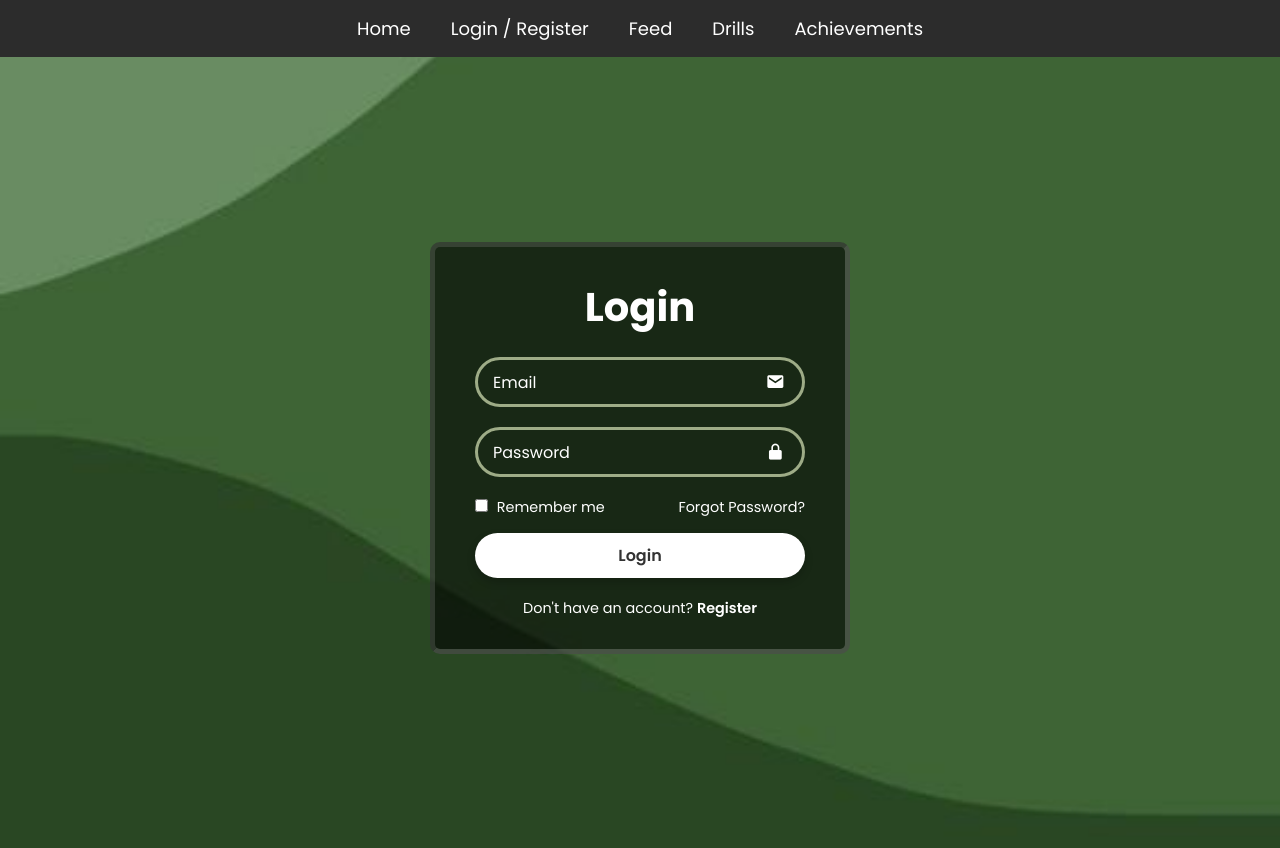
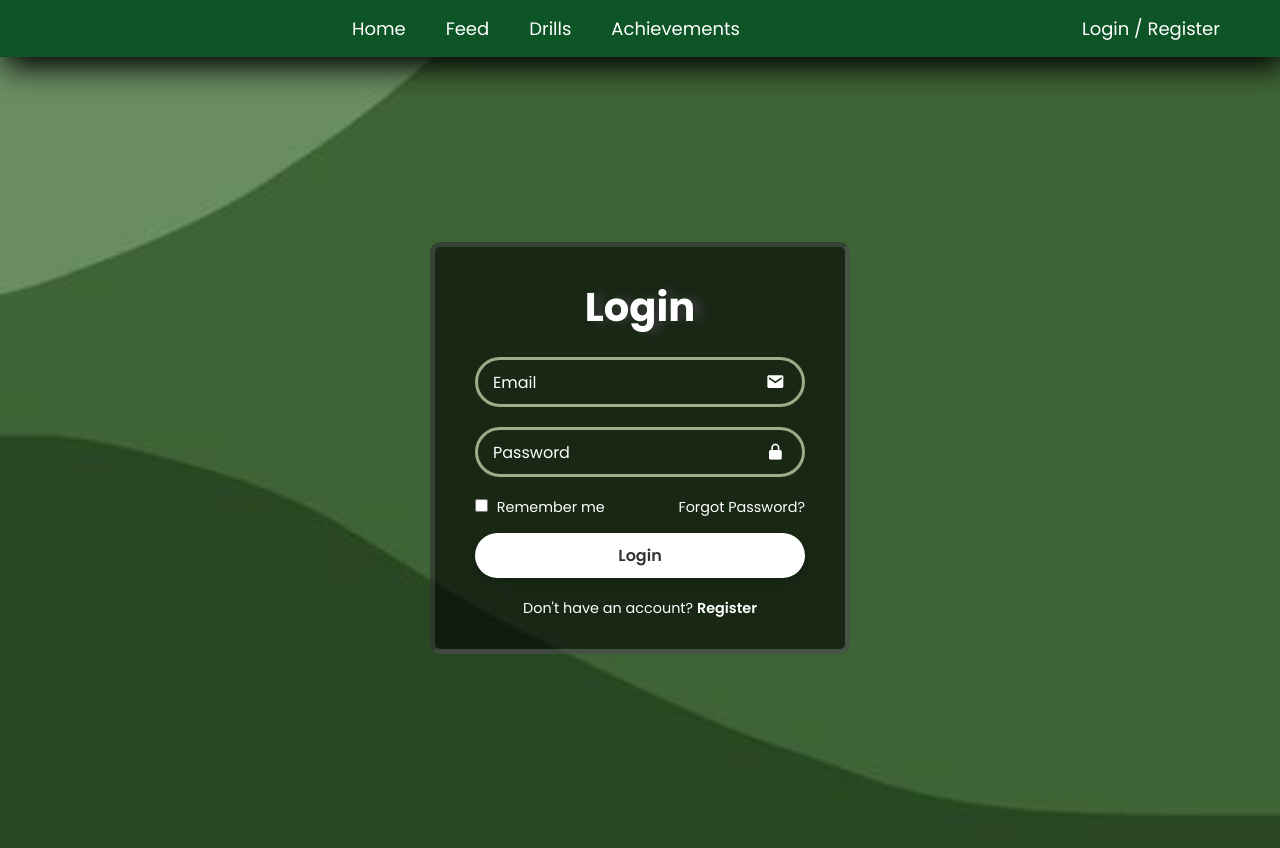
Before and after one commit to parora54/ignition-hacks-v5, a React (Vite) app in the folder client/: page /login in a window 1280 px wide. Built offline with nearby package versions, Linux system fonts and the light colour scheme.

Commit message:
Latest style push

```diff
--- a/client/src/components/Navbar.jsx
+++ b/client/src/components/Navbar.jsx
@@ -12,34 +12,36 @@ export default function Navbar() {
   return (
     <nav className={styles.navbar}>
       <div className={styles.navLinks}>
-        <a href="/" id="home" className={styles.navLink}>
+        <a href="/" className={styles.navHome}>
           Home
         </a>
         {user && (
-          <a href="/profile" id="profile" className={styles.navLink}>
+          <a href="/profile" className={styles.navLink}>
             Profile
           </a>
         )}
-        {!user && (
-          <a href="/login" id="login" className={styles.navLink}>
-            Login / Register
-          </a>
-        )}
-        <a href="/feed" id="feed" className={styles.navLink}>
+        <a href="/feed" className={styles.navFeed}>
           Feed
         </a>
-        <a href="/drills" id="drills" className={styles.navLink}>
+        <a href="/drills" className={styles.navDrills}>
           Drills
         </a>
-        <a href="/achievements" id="achievements" className={styles.navLink}>
+        <a href="/achievements" className={styles.navAchievements}>
           Achievements
         </a>
       </div>
-      {user && (
-        <button onClick={handleLogout} className={styles.authButton}>
-          Log Out
-        </button>
-      )}
+
+      <div>
+        {!user ? (
+          <a href="/login" className={styles.navLogin}>
+            Login / Register
+          </a>
+        ) : (
+          <button onClick={handleLogout} className={styles.authButton}>
+            Log Out
+          </button>
+        )}
+      </div>
     </nav>
   );
 }
--- a/client/src/styles/Feed.module.css
+++ b/client/src/styles/Feed.module.css
@@ -2,21 +2,25 @@
     font-family: Arial, sans-serif;
     margin: 0;
     padding: 0;
-    background-color: #f4f4f4;
+    background: url(../../public/assets/2.jpg);
 }
 
 .searchContainer {
-    padding: 20px;
+    padding: 100px;
     display: flex;
     align-items: center;
     justify-content: center;
-    background-color: #fff;
-    box-shadow: 0 2px 4px rgba(0, 0, 0, 0.1);
+    background-color: #36744a;
+    box-shadow: 0 2px 5px rgba(0, 0, 4, 10);
     flex-wrap: wrap;
     gap: 15px;
     max-width: 1200px;
     margin: 0 auto;
     transition: all 0.3s ease;
+}
+h1{
+    color: #fff;
+    text-shadow:  8px 0 10px #3a3a3a;
 }
 
 .searchBar {
--- a/client/src/styles/Home.module.css
+++ b/client/src/styles/Home.module.css
@@ -10,7 +10,7 @@ html, body {
     min-height: 100vh; /* Ensure the container covers the full viewport height */
     padding: 20px;
     text-align: center;
-    background: url(../../public/assets/2.jpg); /* Background color for the whole page */
+    background: url(/assets/2.jpg); /* Background color for the whole page */
     box-sizing: border-box; /* Include padding and border in element’s total width and height */
 }
 
--- a/client/src/styles/Login.module.css
+++ b/client/src/styles/Login.module.css
@@ -19,7 +19,7 @@ html, body {
     align-items: center;
     justify-content: center; /* Center horizontally */
     min-height: 100vh; /* Ensure it covers the viewport height */
-    background: url(../../public/assets/b5.jpg) no-repeat center center fixed;
+    background: url(/assets/b5.jpg) no-repeat center center fixed;
     background-size: cover;
 }
 
--- a/client/src/styles/Navbar.module.css
+++ b/client/src/styles/Navbar.module.css
@@ -1,7 +1,8 @@
 .navbar {
-    background-color: #2c2c2c; /* Darker navy blue */
+  background-color: #0d5426;
   padding: 15px 30px;
   position: fixed;
+  box-shadow: 5px 10px 30px;
   top: 0;
   width: 100%;
   z-index: 1000;
@@ -12,9 +13,9 @@
 
 .navLinks {
   display: flex;
-    justify-content: center;
   align-items: center;
   flex: 1;
+  justify-content: center; /* Center the links */
 }
 
 .navLink {
@@ -27,6 +28,13 @@
 
 .navLink:hover {
   color: #ffdd57;
+  animation: floating 0.5s ease-in-out infinite;
+}
+
+@keyframes floating {
+  0% { transform: translate(0, 0px); }
+  50% { transform: translate(0, 5px); }
+  100% { transform: translate(0, 0px); }
 }
 
 .authButton {
@@ -36,9 +44,38 @@
   padding: 8px 16px;
   border-radius: 5px;
   cursor: pointer;
-    transition: background-color 0.3s ease;
+  transition: background-color 0.4s ease;
+  margin-left: auto; /* Pushes the button to the right */
+  margin-right: 30px; /* Adjust as needed */
 }
 
 .authButton:hover {
   background-color: #ff6347;
 }
+
+.navHome, .navFeed, .navDrills, .navAchievements {
+  color: #ffffff;
+  text-decoration: none;
+  margin: 0 20px; /* Spread out the links a bit */
+  font-size: 18px;
+  transition: color 0.3s ease;
+}
+
+.navHome:hover, .navFeed:hover, .navDrills:hover, .navAchievements:hover {
+  color: #ffdd57;
+  animation: floating 0.5s ease-in-out infinite;
+}
+
+.navLogin {
+  color: #ffffff;
+  text-decoration: none;
+  margin: 0 20px; /* Spread out the link a bit */
+  font-size: 18px;
+  transition: color 0.3s ease;
+  margin-right: 30px; /* Adjust as needed */
+}
+
+.navLogin:hover {
+  color: #ffdd57;
+  animation: floating 0.5s ease-in-out infinite;
+}
```
Lines whose indentation alone changed are shown as unchanged.
